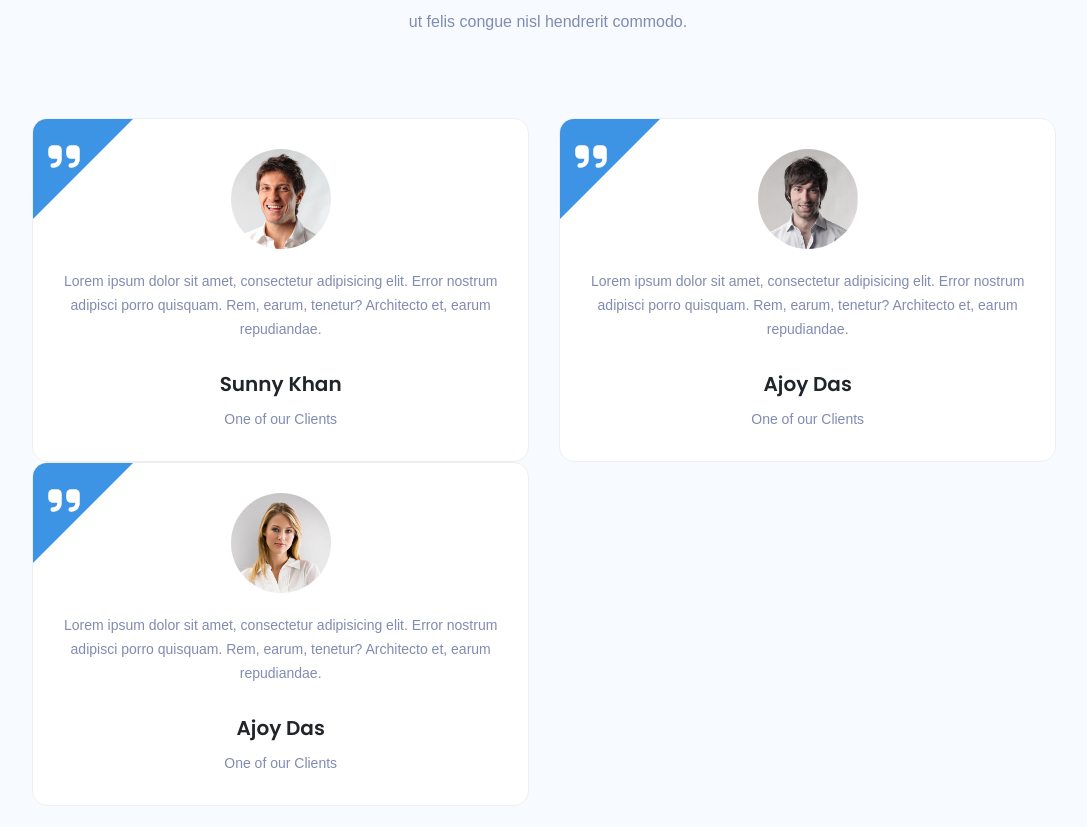
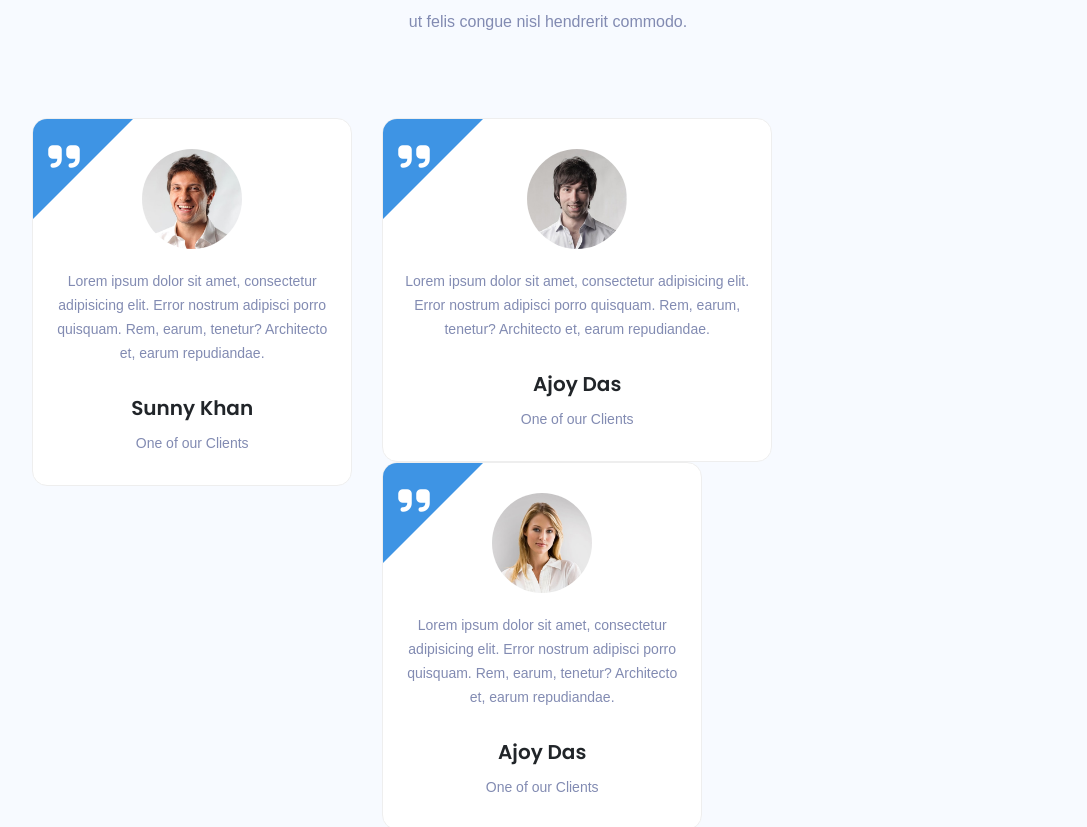
Before and after one commit to 0xissam/NexCV, a React (Vite) app in the folder Frontend/: page / in a window 1280 px wide. Shown: the part 4385-5212 px from the top of the page, without its empty margins (92-1179 px from the left). Built offline with nearby package versions, Linux system fonts and the light colour scheme; a web font is replaced by a local one.

Commit message:
made changes to the testimonial page

```diff
--- a/Frontend/src/components/Testimonial.jsx
+++ b/Frontend/src/components/Testimonial.jsx
@@ -31,7 +31,7 @@ function Testimonial() {
     </div>
   </div>
   <div className="cotainer-fluid">
-    <div className="row justify-content-center">
+    <div className="row justify-content-around align-items-center">
       <div className="col-12 col-md-10 col-xs-10 offset-xs-1">
         <div className="client_slides owl-carousel owl-loaded owl-drag">
           {/* Single Testimonial */}
@@ -46,7 +46,7 @@ function Testimonial() {
               //   width: 4743
               // }}
             >
-              <div className="owl-item cloned" style={{ width: 527 }}>
+              <div className="owl-item cloned" style={{ width: 350 }}>
                 <div className="single-testimonial text-center">
                   <div className="icon_wrapper">
                     <i className="fa fa-quote-right" />
@@ -72,7 +72,7 @@ function Testimonial() {
                   </div>
                 </div>
               </div>
-              <div className="owl-item cloned" style={{ width: 527 }}>
+              <div className="owl-item cloned" style={{ width: 420 }}>
                 <div className="single-testimonial text-center">
                   <div className="icon_wrapper">
                     <i className="fa fa-quote-right" />
@@ -98,7 +98,7 @@ function Testimonial() {
                   </div>
                 </div>
               </div>
-              <div className="owl-item cloned" style={{ width: 527 }}>
+              <div className="owl-item cloned" style={{ width: 350 }}>
                 <div className="single-testimonial text-center">
                   <div className="icon_wrapper">
                     <i className="fa fa-quote-right" />
```
